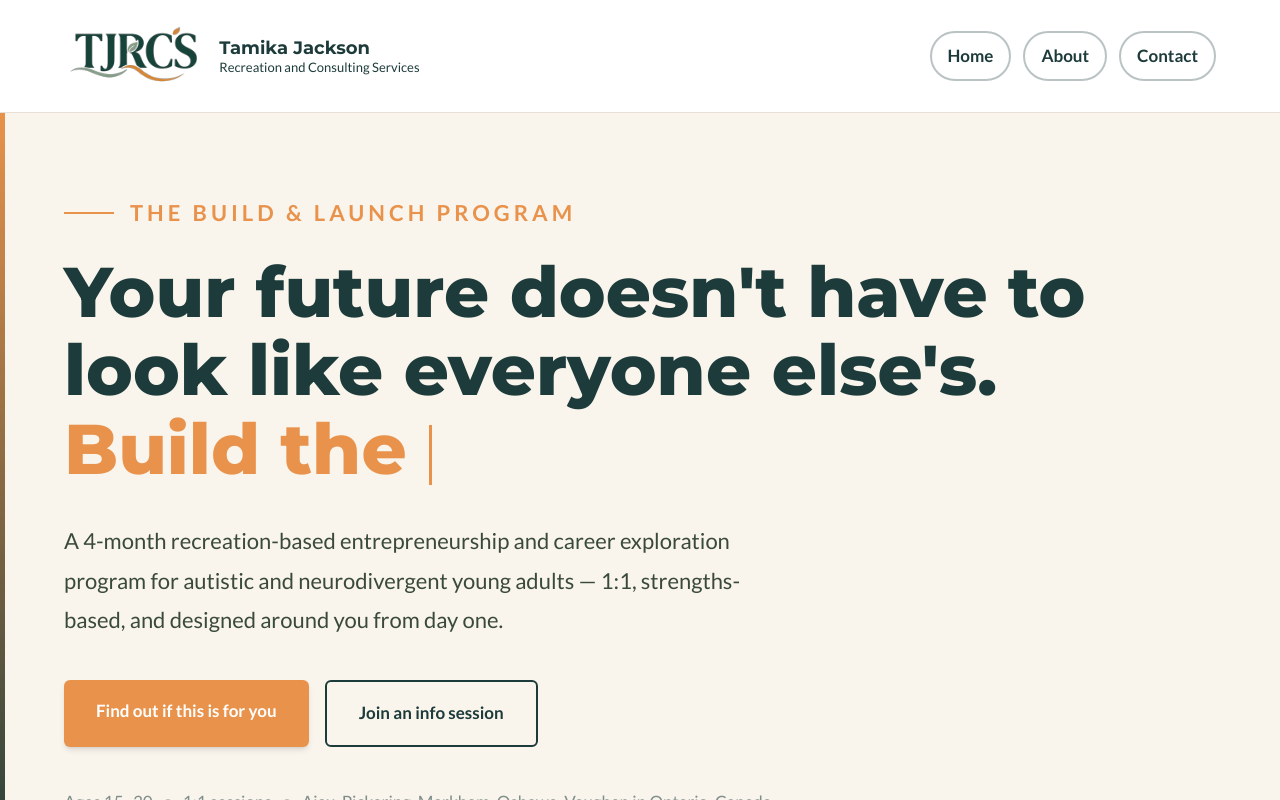
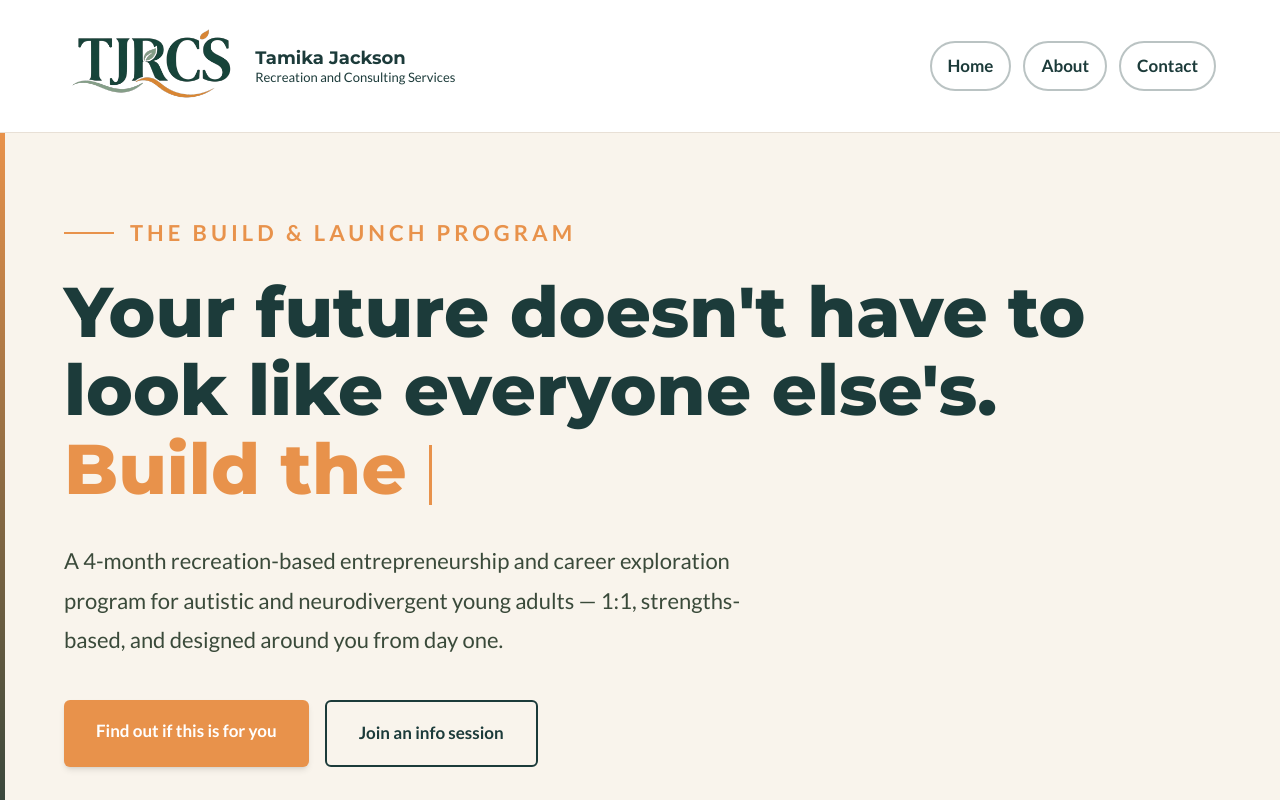
Before and after one commit to tamikanabilajackson-netizen/tjrcs-website, a Next.js app: page / in a window 1280 px wide. Shown: the top 800 px of the page. Built offline with nearby package versions, Linux system fonts and the light colour scheme.

Commit message:
Increase navbar logo size to 100px

```diff
--- a/app/components/NavBar.tsx
+++ b/app/components/NavBar.tsx
@@ -27,11 +27,11 @@ export default function NavBar() {
           Skip to main content
         </a>
 
-        <div className="px-[5%] py-4 flex items-center justify-between" style={{ minHeight: '72px' }}>
+        <div className="px-[5%] py-4 flex items-center justify-between" style={{ minHeight: '108px' }}>
 
           {/* Left: logo + business name */}
           <div className="flex items-center gap-3">
-            <img src="/TJRSCtrans1.svg" alt="TJRCS Logo" style={{ height: '80px', width: 'auto' }} />
+            <img src="/TJRSCtrans1.svg" alt="TJRCS Logo" style={{ height: '100px', width: 'auto' }} />
             <div className="flex flex-col leading-tight">
               <span style={{ fontFamily: 'var(--font-montserrat)', fontWeight: 700, fontSize: '18px', color: '#1C3B3A' }}>
                 Tamika Jackson
```
